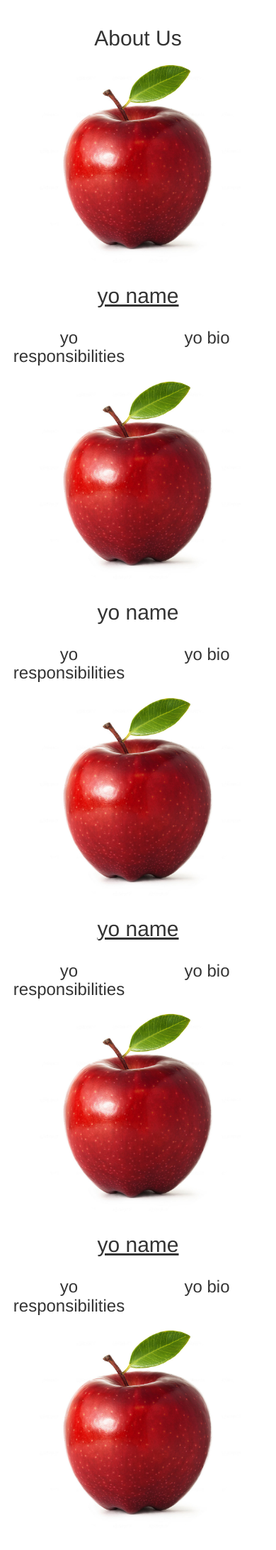
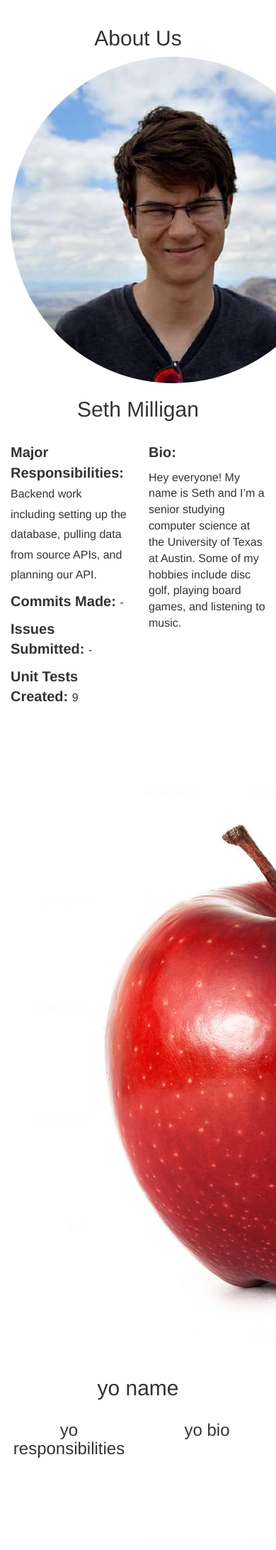
Before and after one commit to Sethalopod/cs373-idb, a Flask app: page /about in a window 390 px wide; the page is wider, and only the part inside the window is pictured. Shown: the part 55-2239 px from the top of that part at 71% size. Run offline with Flask 2, Linux system fonts and the light colour scheme; some libraries are stand-ins or nearby versions.

Commit message:
Put in test info for about page. Needs some work

```diff
--- a/app/static/css/styles.css
+++ b/app/static/css/styles.css
@@ -16,5 +16,22 @@
 }
 
 .profile {
-	height: 300px;
+	max-height: 50%;
 }
+
+.logo {
+	max-height: 10%;
+}
+
+.category {
+	font-size: 20px;
+}
+
+.info {
+	font-size: 16px;
+	display:inline;
+}
+
+.inline {
+	display:inline;
+}
--- a/app/templates/about.html
+++ b/app/templates/about.html
@@ -15,7 +15,7 @@
     // $("#footer").load("footer.html");
   });
   </script>
-  <title>BoilerPl8 - Cuisines</title>
+  <title>BoilerPl8 - About</title>
 </head>
 
 <body>
@@ -37,25 +37,38 @@
         <!-- Picture Row -->
         <div class="row">
           <div class="col-md-12 col-xs-12">
-            <img src="/static/images/apple.jpg" class="img-circle center-block profile">
+            <img src="/static/images/seth.jpeg" class="img-circle center-block profile">
           </div>
         </div>
         <!-- Name  Row -->
         <div class-"row">
           <div class="col-md-12 col-xs-12">
-            <h2 class="text-center"><u>yo name</u></h2>
+            <h2 class="text-center">Seth Milligan</h2>
           </div>
         </div>
         <!-- Resposibilities/Bio Row -->
         <div class="row">
           <!-- Responsibilities, commits, issues, unit tests col -->
-          <div class="col-md-4 col-xs-6">
-            <h3 class="text-center">yo responsibilities</h3>
+          <div class="col-md-6 col-xs-6">
+            <br>
+            <p class="category">
+              <b>Major Responsibilities: </b>
+              <span class="info inline">Backend work including setting up the database, pulling data from source APIs, and planning our API.</span>
+            </p>
+            <p class="category">
+              <b>Commits Made: </b>
+              <span class="info inline">-</span>
+            </p>
+            <p class="category"><b>Issues Submitted: </b><span class="info inline">-</span></p>
+            <p class="category"><b>Unit Tests Created: </b><span class="info inline">9</span></p>
+            <br>
           </div>
 
           <!-- bio col -->
-          <div class="col-md-8 col-xs-6">
-            <h3 class="text-center">yo bio</h3>
+          <div class="col-md-6 col-xs-6">
+            <br>
+            <p class="category"><b>Bio: </b><p class="info">Hey everyone! My name is Seth and I’m a senior studying computer science at the University of Texas at Austin. Some of my hobbies include disc golf, playing board games, and listening to music.</p></p>
+            <br>
           </div>
         </div>
       </div>
@@ -91,7 +104,7 @@
       <!-- end of member 2 column -->
     </div>
     <!-- end of member 1/2 row -->
-
+    <br>
     <!-- start of member 5 row -->
     <div class="row">
       <!-- member 5 column -->
@@ -105,24 +118,38 @@
         <!-- Name  Row -->
         <div class-"row">
           <div class="col-md-12 col-xs-12">
-            <h2 class="text-center"><u>yo name</u></h2>
+            <h2 class="text-center">Princess Ariel</h2>
           </div>
         </div>
         <!-- Resposibilities/Bio Row -->
         <div class="row">
           <!-- Responsibilities, commits, issues, unit tests col -->
-          <div class="col-md-4 col-xs-6">
-            <h3 class="text-center">yo responsibilities</h3>
+          <div class="col-md-5 col-xs-offset-2 col-xs-4">
+            <br>
+            <p class="category">
+              <b>Major Responsibilities: </b>
+              <span class="info inline">crying</span>
+            </p>
+            <p class="category">
+              <b>Commits Made: </b>
+              <span class="info inline">12</span>
+            </p>
+            <p class="category"><b>Issues Submitted: </b><span class="info inline">45</span></p>
+            <p class="category"><b>Unit Tests Created: </b><span class="info inline">0</span></p>
+            <br>
           </div>
 
           <!-- bio col -->
-          <div class="col-md-8 col-xs-6">
-            <h3 class="text-center">yo bio</h3>
+          <div class="col-md-7 col-xs-4">
+            <br>
+            <p class="category"><b>Bio: </b><p class="info">Lorem ipsum dolor apple mania lorem ipsum dolor banana mania lorem ipsum dolor pineapple pen pen pineapple apple pen</p></p>
+            <br>
           </div>
         </div>
       </div>
     </div>
     <!-- end of member 5 row -->
+    <br>
 
     <!-- start of member 3/4 row -->
     <div class="row">
```
Also changed, not shown: app/static/images/seth.jpeg (added).
